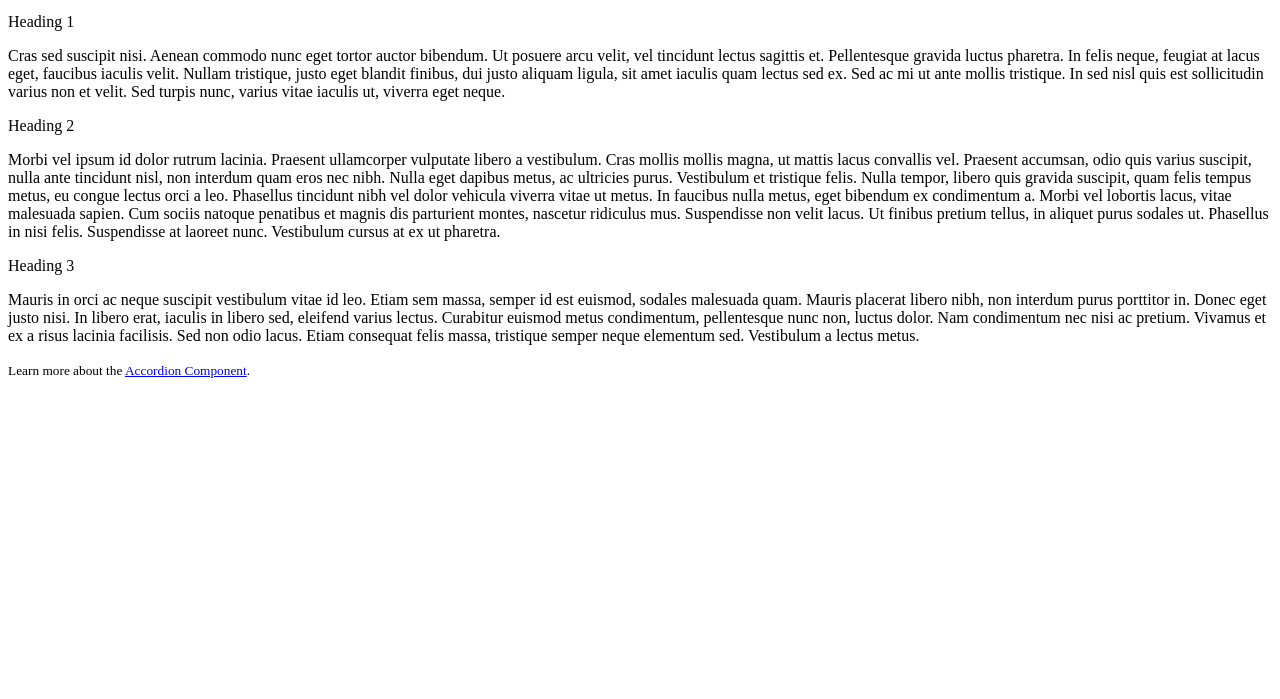
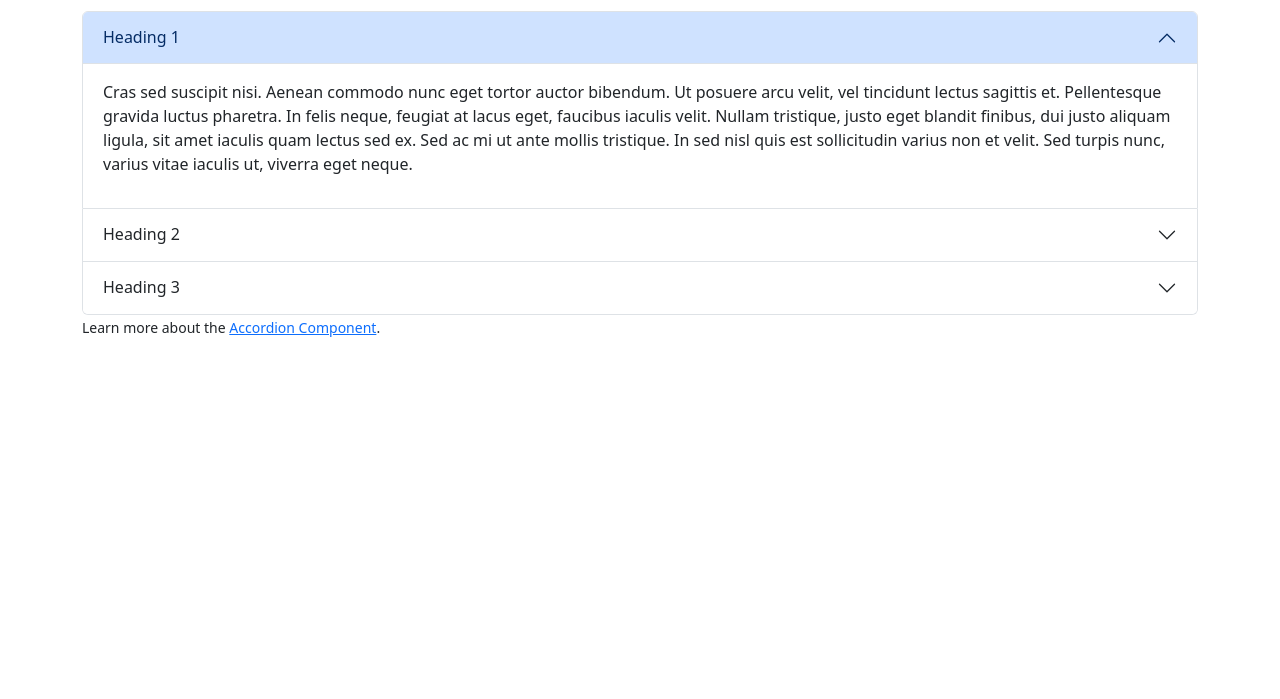
Before and after one commit to KSilver7/comp2081, a plain HTML site: page lesson-8/accordion.html in a window 1280 px wide. Shown: the part 101-800 px from the top of the page. Drawn offline with nearby package versions, Linux system fonts and the light colour scheme.

Commit message:
lesson 8 accordion

```diff
--- a/lesson-8/accordion.html
+++ b/lesson-8/accordion.html
@@ -6,68 +6,72 @@
 		<title>Collapse | Bootstrap</title>
 		<!-- Bootstrap -->
 		<!-- STEP 1: Link to the Bootstrap CSS using a Content Distribution Network (CDN) -->
-
-
-
+		<link href="https://cdn.jsdelivr.net/npm/bootstrap@5.3.8/dist/css/bootstrap.min.css" rel="stylesheet" integrity="sha384-sRIl4kxILFvY47J16cr9ZwB07vP4J8+LH7qKQnuqkuIAvNWLzeN8tE5YBujZqJLB" crossorigin="anonymous">
 	</head>
 	<body>
 <!-- STEP 3: Build a fluid or a fixed-width container for proper alignment and padding of content-->
-
+		<div class="container">
 <!-- STEP 4: Build out your basic page-level containers, HEADER, MAIN, and FOOTER -->
-
+			<header>
 				<h1 class="display-5">Accordion | Bootstrap</h1>
 				<p class="lead">Follow along as we build a Bootstrap Accordion component, using the required markup, attributes, and values.</p>
 				<!-- Bootstrap has some great typography features: https://getbootstrap.com/docs/4.0/content/typography/ -->
-
-
+			</header>
+			<main>
 <!-- STEP 5: Surround the entire collection of content with a DIV element to serve as the root for the accordion - use the "accordion" class and a suitable id -->
-
+				<div class="accordion" id="accordion1">
 <!-- STEP 6: Create a SECTION element for each heading and content pair, by adding the "accordion-item" class -->
-
+					<section class="accordion-item">
 <!-- STEP 7: Identify the heading for each accordion item with an H2 element - include the class "accordion-header", a unique id for each -->
 
 <!-- STEP 8: Inside the H2, add a BUTTON element with the type set to "button", the class "accordion-button", the data-bs-toggle attribute set to "collapse", the data-bs-target pointing to the id of the element to be collapsed -->
-							Heading 1
-
+						<h2 class="accordion-header">
+							<button class="accordion-button" type="button" data-bs-toggle="collapse" data-bs-target="#collapse1">Heading 1</button>
+						</h2>
 <!-- STEP 9a: Surround each of the paragraphs with a DIV identifying them as the collapsible element with the class "accordion-collapse" and put it in the collapsed state with the class "collapse" - add the id "collapse1" -->
 
 <!-- STEP 9b: Tie the collapsible DIV you just created above to the parent accordion element with the data-bs-parent attribute pointing to the id of the entire accordion widget (see STEP 5)-->
 <!-- STEP 10: Create another DIV element with the class "accordion-body", which surrounds the content itself (a P element in this case) -->
+						<div id="collapse1" class="accordion-collapse collapse show">
+							<div class="accordion-body">
+								<p>Cras sed suscipit nisi. Aenean commodo nunc eget tortor auctor bibendum. Ut posuere arcu velit, vel tincidunt lectus sagittis et. Pellentesque gravida luctus pharetra. In felis neque, feugiat at lacus eget, faucibus iaculis velit. Nullam tristique, justo eget blandit finibus, dui justo aliquam ligula, sit amet iaculis quam lectus sed ex. Sed ac mi ut ante mollis tristique. In sed nisl quis est sollicitudin varius non et velit. Sed turpis nunc, varius vitae iaculis ut, viverra eget neque.</p>
+							</div>
+						</div><!-- #collapse1 -->
+					</section>
 
-								<p>Cras sed suscipit nisi. Aenean commodo nunc eget tortor auctor bibendum. Ut posuere arcu velit, vel tincidunt lectus sagittis et. Pellentesque gravida luctus pharetra. In felis neque, feugiat at lacus eget, faucibus iaculis velit. Nullam tristique, justo eget blandit finibus, dui justo aliquam ligula, sit amet iaculis quam lectus sed ex. Sed ac mi ut ante mollis tristique. In sed nisl quis est sollicitudin varius non et velit. Sed turpis nunc, varius vitae iaculis ut, viverra eget neque.</p>
+<!-- STEP 11: Go ahead and build out the next two accordion sections with the markup, attributes and values you used above and see if you can get the entire widget to function properly -->
+					<section class="accordion-item">
+						<h2 class="accordion-header">
+							<button class="accordion-button collapsed" type="button" data-bs-toggle="collapse" data-bs-target="#collapse2">Heading 2</button>
+						</h2>
+						<div id="collapse2" class="accordion-collapse collapse">
+							<div class="accordion-body">
+								<p>Morbi vel ipsum id dolor rutrum lacinia. Praesent ullamcorper vulputate libero a vestibulum. Cras mollis mollis magna, ut mattis lacus convallis vel. Praesent accumsan, odio quis varius suscipit, nulla ante tincidunt nisl, non interdum quam eros nec nibh. Nulla eget dapibus metus, ac ultricies purus. Vestibulum et tristique felis. Nulla tempor, libero quis gravida suscipit, quam felis tempus metus, eu congue lectus orci a leo. Phasellus tincidunt nibh vel dolor vehicula viverra vitae ut metus. In faucibus nulla metus, eget bibendum ex condimentum a. Morbi vel lobortis lacus, vitae malesuada sapien. Cum sociis natoque penatibus et magnis dis parturient montes, nascetur ridiculus mus. Suspendisse non velit lacus. Ut finibus pretium tellus, in aliquet purus sodales ut. Phasellus in nisi felis. Suspendisse at laoreet nunc. Vestibulum cursus at ex ut pharetra.</p>
+							</div>
+						</div>
+					</section>
+					<section class="accordion-item">
+						<h2 class="accordion-header">
+							<button class="accordion-button collapsed" type="button" data-bs-toggle="collapse" data-bs-target="#collapse3">Heading 3</button>
+						</h2>
+						<div id="collapse3" class="accordion-collapse collapse">
+							<div class="accordion-body">
+								<p>Mauris in orci ac neque suscipit vestibulum vitae id leo. Etiam sem massa, semper id est euismod, sodales malesuada quam. Mauris placerat libero nibh, non interdum purus porttitor in. Donec eget justo nisi. In libero erat, iaculis in libero sed, eleifend varius lectus. Curabitur euismod metus condimentum, pellentesque nunc non, luctus dolor. Nam condimentum nec nisi ac pretium. Vivamus et ex a risus lacinia facilisis. Sed non odio lacus. Etiam consequat felis massa, tristique semper neque elementum sed. Vestibulum a lectus metus.</p>
+							</div>
+						</div>
+					</section>
+				</div><!-- .accordion -->
 
 
 
-<!-- STEP 11: Go ahead and build out the next two accordion sections with the markup, attributes and values you used above and see if you can get the entire widget to function properly -->
-
-
-							Heading 2
-
-
-
-								<p>Morbi vel ipsum id dolor rutrum lacinia. Praesent ullamcorper vulputate libero a vestibulum. Cras mollis mollis magna, ut mattis lacus convallis vel. Praesent accumsan, odio quis varius suscipit, nulla ante tincidunt nisl, non interdum quam eros nec nibh. Nulla eget dapibus metus, ac ultricies purus. Vestibulum et tristique felis. Nulla tempor, libero quis gravida suscipit, quam felis tempus metus, eu congue lectus orci a leo. Phasellus tincidunt nibh vel dolor vehicula viverra vitae ut metus. In faucibus nulla metus, eget bibendum ex condimentum a. Morbi vel lobortis lacus, vitae malesuada sapien. Cum sociis natoque penatibus et magnis dis parturient montes, nascetur ridiculus mus. Suspendisse non velit lacus. Ut finibus pretium tellus, in aliquet purus sodales ut. Phasellus in nisi felis. Suspendisse at laoreet nunc. Vestibulum cursus at ex ut pharetra.</p>
-
-
-
-
-
-							Heading 3
-
-
-
-								<p>Mauris in orci ac neque suscipit vestibulum vitae id leo. Etiam sem massa, semper id est euismod, sodales malesuada quam. Mauris placerat libero nibh, non interdum purus porttitor in. Donec eget justo nisi. In libero erat, iaculis in libero sed, eleifend varius lectus. Curabitur euismod metus condimentum, pellentesque nunc non, luctus dolor. Nam condimentum nec nisi ac pretium. Vivamus et ex a risus lacinia facilisis. Sed non odio lacus. Etiam consequat felis massa, tristique semper neque elementum sed. Vestibulum a lectus metus.</p>
-
-
-
-
-
-
-
+			</main>
+			<footer>
 				<p><small>Learn more about the <a href="https://getbootstrap.com/docs/5.2/components/accordion/" title="View the Bootstrap documentation for the Accordion Component">Accordion Component</a>.</small></p>
-
-
+			</footer>
+		</div><!-- .container -->
 		<!-- STEP 2: Attach the supporting JavaScript Libraries -->
-
+		<script src="https://cdn.jsdelivr.net/npm/@popperjs/core@2.11.8/dist/umd/popper.min.js" integrity="sha384-I7E8VVD/ismYTF4hNIPjVp/Zjvgyol6VFvRkX/vR+Vc4jQkC+hVqc2pM8ODewa9r" crossorigin="anonymous"></script>
+		<script src="https://cdn.jsdelivr.net/npm/bootstrap@5.3.8/dist/js/bootstrap.min.js" integrity="sha384-G/EV+4j2dNv+tEPo3++6LCgdCROaejBqfUeNjuKAiuXbjrxilcCdDz6ZAVfHWe1Y" crossorigin="anonymous"></script>
 	</body>
 </html>
 <!-- STEP 12: Have one of the panels default to visible by adding the class, "show" to one of the .accordion-collapse DIV elements -->
```
